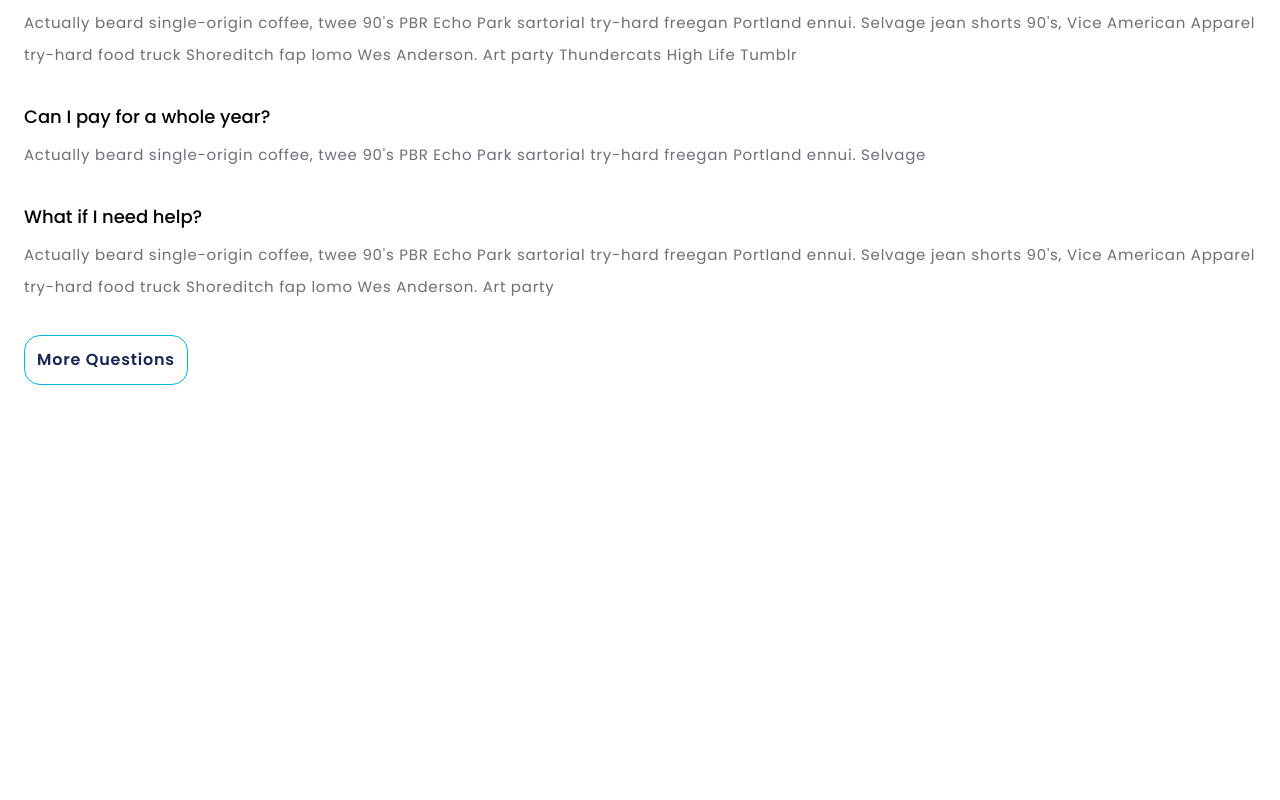
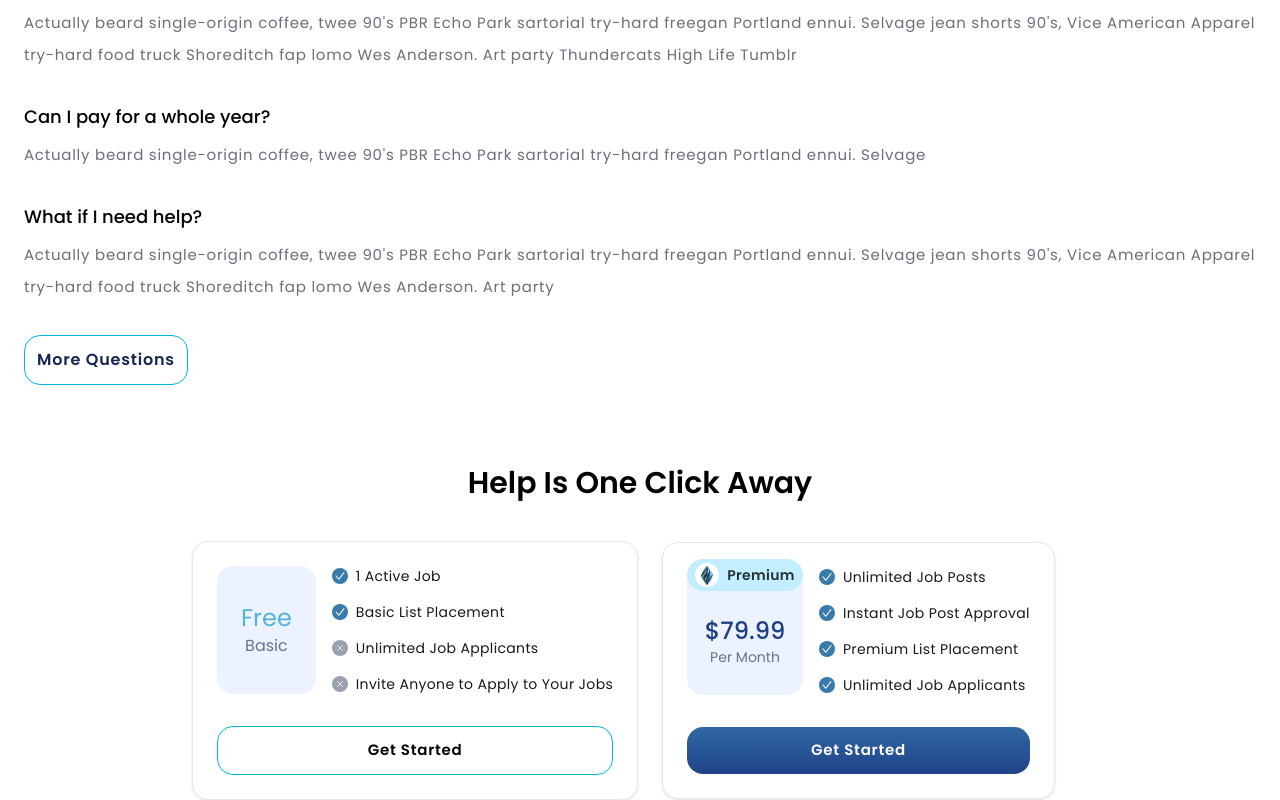
Before and after one commit to mdarmankhan6252/RemoteRecruit, a React (Vite) app: page / in a window 1280 px wide. Shown: the part 3376-4176 px from the top of the page. Before the commit the page ends 3841 px from the top, so only its background shows below. Built offline with nearby package versions, Linux system fonts and the light colour scheme.

Commit message:
created tje help component

```diff
--- a/src/App.tsx
+++ b/src/App.tsx
@@ -1,6 +1,7 @@
 import AboutUs from "./components/AboutUs";
 import Banner from "./components/Banner";
 import CustomProfile from "./components/CustomProfile";
+import Help from "./components/Help";
 import PaymentSystem from "./components/PaymentSystem";
 import Question_Answer from "./components/Question_Answer";
 import SubBanner from "./components/SubBanner";
@@ -15,6 +16,7 @@ const App = () => {
       <CustomProfile />
       <SubBanner />
       <Question_Answer />
+      <Help />
     </div>
   );
 };
--- /dev/null
+++ b/src/components/Help.tsx
@@ -0,0 +1,89 @@
+import { AiOutlineCheck } from "react-icons/ai";
+import { IoCloseOutline } from "react-icons/io5";
+import icon from '../assets/icon.png'
+
+
+const Help = () => {
+    return (
+        <div>
+            <div className="px-6">
+                <h2 className="text-3xl font-semibold text-center">Help Is One Click Away</h2>
+
+                <div className="max-w-4xl mx-auto  flex items-center gap-6 pt-10">
+                    {/* free card */}
+                    <div className="shadow border border-gray-200 p-6 rounded-2xl">
+                        <div className="flex gap-4">
+                            <div className="flex items-center justify-center bg-[#ECF2FF] flex-col p-6 rounded-2xl">
+                                <h3 className="text-[#52B4DA] text-2xl">Free</h3>
+                                <p className="text-slate-500">Basic</p>
+                            </div>
+                            <ul className="space-y-4">
+                                <li className="flex items-center gap-2">
+                                    <AiOutlineCheck className=" bg-[#387AAC] p-0.5 rounded-full text-white" />
+                                    <span className="text-sm text-black/90 tracking-wide">1 Active Job</span>
+                                </li>
+                                <li className="flex items-center gap-2">
+                                    <AiOutlineCheck className=" bg-[#387AAC] p-0.5 rounded-full text-white" />
+                                    <span className="text-sm text-black/90 tracking-wide">Basic List Placement</span>
+                                </li>
+                                <li className="flex items-center gap-2">
+                                    <IoCloseOutline className=" bg-gray-400 p-0.5 rounded-full text-white" />
+                                    <span className="text-sm text-black/90 tracking-wide">Unlimited Job Applicants</span>
+                                </li>
+                                <li className="flex items-center gap-2">
+                                    <IoCloseOutline className=" bg-gray-400 p-0.5 rounded-full text-white" />
+                                    <span className="text-sm text-black/90 tracking-wide">Invite Anyone to Apply to Your Jobs</span>
+                                </li>
+                            </ul>
+                        </div>
+                        <button className="border rounded-2xl p-3 border-cyan-500 tracking-wider font-semibold hover:bg-linear-to-t hover:from-[#204389] hover:to-[#3067A3] mt-8 hover:text-white duration-300 transition-colors cursor-pointer w-full text-[15px]">Get Started</button>
+                    </div>
+
+                    {/* premium card */}
+                    <div className="shadow border border-gray-200 p-6 rounded-2xl">
+                        <div className="flex gap-4">
+                            <div className="bg-[#ECF2FF] flex-col  rounded-2xl">
+                                <button className="flex items-center gap-2 bg-[#C2EEFF] py-1 px-2 rounded-full -mt-2">
+                                    <div className="bg-white p-1 rounded-full w-6 h-6 flex items-center justify-center">
+                                        <img src={icon} alt="" className="w-3 " />
+                                    </div>
+                                    <span className="text-sm font-semibold tracking-wide text-black/80">Premium</span>
+
+                                </button>
+
+                                <div className=" pt-6 text-center">
+                                    <h3 className="text-2xl text-[#1E3E85] font-medium">$79.99</h3>
+                                    <p className="text-gray-500 text-center w-full text-sm">Per Month</p>
+                                </div>
+
+                            </div>
+                            <ul className="space-y-4">
+                                <li className="flex items-center gap-2">
+                                    <AiOutlineCheck className=" bg-[#387AAC] p-0.5 rounded-full text-white" />
+                                    <span className="text-sm text-black/90 tracking-wide">Unlimited Job Posts</span>
+                                </li>
+                                <li className="flex items-center gap-2">
+                                    <AiOutlineCheck className=" bg-[#387AAC] p-0.5 rounded-full text-white" />
+                                    <span className="text-sm text-black/90 tracking-wide">Instant Job Post Approval</span>
+                                </li>
+                                <li className="flex items-center gap-2">
+                                    <AiOutlineCheck className=" bg-[#387AAC] p-0.5 rounded-full text-white" />
+                                    <span className="text-sm text-black/90 tracking-wide">Premium List Placement</span>
+                                </li>
+                                <li className="flex items-center gap-2">
+                                    <AiOutlineCheck className=" bg-[#387AAC] p-0.5 rounded-full text-white" />
+                                    <span className="text-sm text-black/90 tracking-wide">Unlimited Job Applicants</span>
+                                </li>
+
+                            </ul>
+                        </div>
+                        <button className="rounded-2xl p-3 tracking-wider font-semibold text-white mt-8 bg-linear-to-t from-[#204389] to-[#3067A3] duration-300 transition-all cursor-pointer w-full text-[15px]">Get Started</button>
+                    </div>
+                </div>
+            </div>
+
+        </div>
+    );
+};
+
+export default Help;
```
Also changed, not shown: src/assets/icon-logo.png (added), src/assets/icon.png (added).
